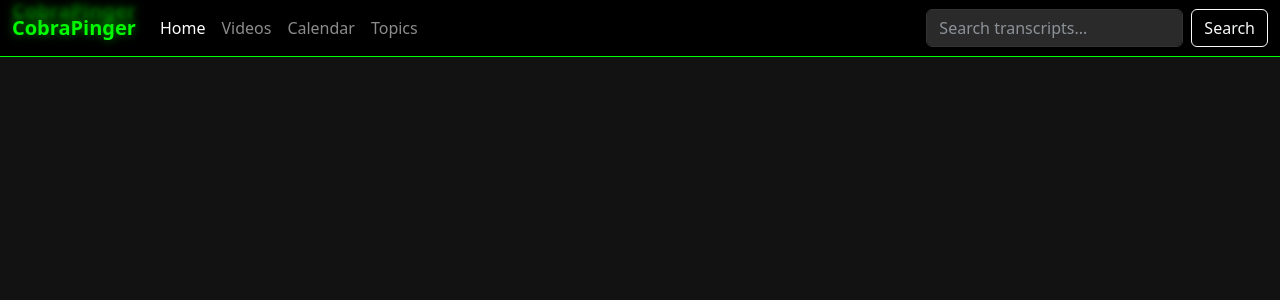
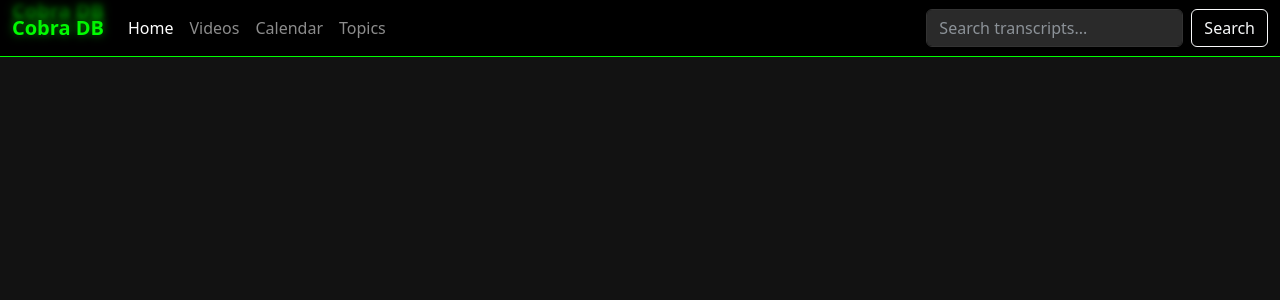
Before and after one commit to mattpannella/CobraPinger, a Flask app: page / in a window 1280 px wide. Shown: the top 300 px of the page. Run offline with Flask 3, Linux system fonts and the light colour scheme; data that the repository does not hold is empty; some libraries are stand-ins or nearby versions.

Commit message:
fixed gif transparency

```diff
--- a/static/css/cobra.css
+++ b/static/css/cobra.css
@@ -354,7 +354,8 @@ mark {
     height: 100%;
     width: auto;
     filter: hue-rotate(120deg);
-    min-height: 300px; /* Minimum height to match video */
+    min-height: 300px;
+    mix-blend-mode: lighten; /* This will remove the black background */
 }
 
 .cobra-gif.cobra-flip img {
--- a/templates/base.html
+++ b/templates/base.html
@@ -3,7 +3,7 @@
 <head>
     <meta charset="UTF-8">
     <meta name="viewport" content="width=device-width, initial-scale=1.0">
-    <title>{% block title %}CobraPinger{% endblock %}</title>
+    <title>{% block title %}Cobra DB{% endblock %}</title>
     <link href="https://cdn.jsdelivr.net/npm/bootstrap@5.3.0/dist/css/bootstrap.min.css" rel="stylesheet">
     <link rel="stylesheet" href="https://cdn.jsdelivr.net/npm/bootstrap-icons@1.7.2/font/bootstrap-icons.css">
     <link rel="stylesheet" href="{{ url_for('static', filename='css/cobra.css') }}">
@@ -11,7 +11,7 @@
 <body>
     <nav class="navbar navbar-expand-lg navbar-dark bg-dark fixed-top">
         <div class="container-fluid">
-            <a class="navbar-brand" href="/" data-text="CobraPinger">CobraPinger</a>
+            <a class="navbar-brand" href="/" data-text="Cobra DB">Cobra DB</a>
             <button class="navbar-toggler" type="button" data-bs-toggle="collapse" data-bs-target="#navbarNav">
                 <span class="navbar-toggler-icon"></span>
             </button>
--- a/templates/calendar.html
+++ b/templates/calendar.html
@@ -1,6 +1,6 @@
 {% extends "base.html" %}
 
-{% block title %}Video Calendar - CobraPinger{% endblock %}
+{% block title %}Video Calendar - Cobra DB{% endblock %}
 
 {% block content %}
 <div class="container calendar">
--- a/templates/index.html
+++ b/templates/index.html
@@ -1,6 +1,6 @@
 {% extends "base.html" %}
 
-{% block title %}Welcome to CobraPinger{% endblock %}
+{% block title %}Welcome to Cobra DB{% endblock %}
 
 {% block content %}
 <div class="container">
--- a/templates/search.html
+++ b/templates/search.html
@@ -1,7 +1,7 @@
 {% extends "base.html" %}
 {% from 'macros.html' import pagination %}
 
-{% block title %}Search Results - CobraPinger{% endblock %}
+{% block title %}Search Results - Cobra DB{% endblock %}
 
 {% block content %}
 <div class="container">
--- a/templates/topic.html
+++ b/templates/topic.html
@@ -1,7 +1,7 @@
 {% extends "base.html" %}
 {% from 'macros.html' import pagination %}
 
-{% block title %}Videos tagged "{{ topic }}" - CobraPinger{% endblock %}
+{% block title %}Videos tagged "{{ topic }}" - Cobra DB{% endblock %}
 
 {% block content %}
 <h2 class="mb-4">Videos tagged "{{ topic }}"</h2>
--- a/templates/topics.html
+++ b/templates/topics.html
@@ -1,6 +1,6 @@
 {% extends "base.html" %}
 
-{% block title %}Topic Cloud - CobraPinger{% endblock %}
+{% block title %}Topic Cloud - Cobra DB{% endblock %}
 
 {% block content %}
 <div class="container">
--- a/templates/video.html
+++ b/templates/video.html
@@ -1,6 +1,6 @@
 {% extends "base.html" %}
 
-{% block title %}{{ video.title }} - CobraPinger{% endblock %}
+{% block title %}{{ video.title }} - Cobra DB{% endblock %}
 
 {% block content %}
 <div class="row">
```
